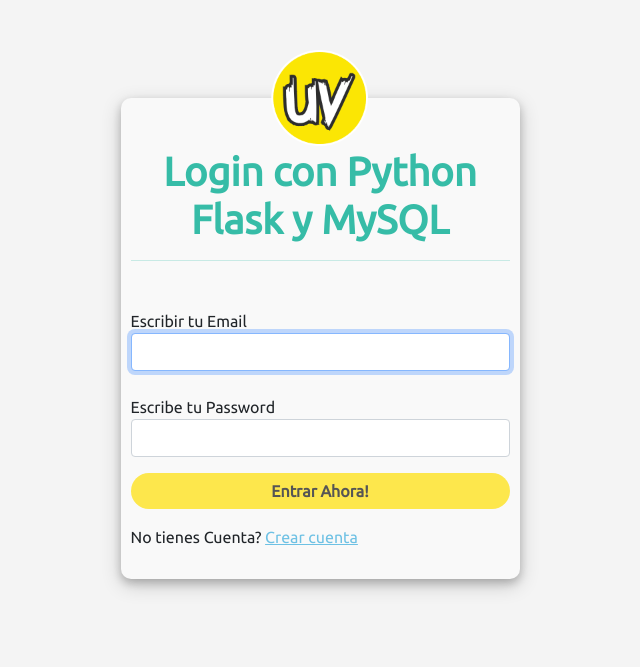
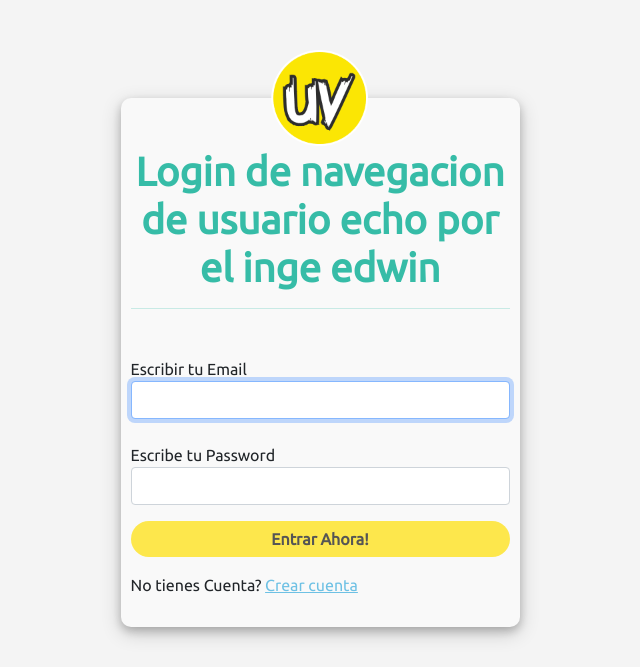
Before and after one commit to EdwinEc09/login_videos, a Flask app: page / in a window 1280 px wide. Shown: the top 667 px of the page, without its empty margins (320-960 px from the left). Run offline with Flask 3, Linux system fonts and the light colour scheme; data comes from the database, SQL or seed files in the repository; some libraries are stand-ins or nearby versions.

Commit message:
se hace unas cosas

```diff
--- a/app/templates/public/dashboard/pages/Dashboard.html
+++ b/app/templates/public/dashboard/pages/Dashboard.html
@@ -18,7 +18,7 @@
             <div class="rating">4.8</div>
           </div>
           <div class="recipe-info">
-            <span>Ing. Urian Viera</span>
+            <span>Ing. Edwin Escorcia</span>
             <div class="time">15 min</div>
           </div>
         </div>
@@ -34,7 +34,7 @@
             <div class="rating">4.8</div>
           </div>
           <div class="recipe-info">
-            <span>Ing. Urian Viera</span>
+            <span>Ing. Edwin Escorcia</span>
             <div class="time">15 min</div>
           </div>
         </div>
@@ -50,7 +50,7 @@
             <div class="rating">4.8</div>
           </div>
           <div class="recipe-info">
-            <span>Ing. Urian Viera</span>
+            <span>Ing. Edwin Escocia</span>
             <div class="time">15 min</div>
           </div>
         </div>
--- /dev/null
+++ b/app/templates/public/dashboard/papo.html
@@ -0,0 +1 @@
+<h1 class="mb-3" id="title">chupalo <hr> </h1>
--- a/app/templates/public/modulo_login/index.html
+++ b/app/templates/public/modulo_login/index.html
@@ -1,5 +1,5 @@
 {% extends 'public/modulo_login/base_login.html' %}
-{% block title %}Login | Urian{% endblock %}
+{% block title %}Login | Edwin{% endblock %}
 
 {% block body %}
 
@@ -12,6 +12,8 @@
         <a href="{{ url_for('inicio') }}">
             <img src="{{url_for('static', filename ='assets/imgs/logo.png') }}" alt="Logo" class="logoLogin">
         </a>
+
+         <!---manda al logins-->
     </div>
       {% include 'public/modulo_login/login.html' %}
     </div>
--- a/app/templates/public/modulo_login/login.html
+++ b/app/templates/public/modulo_login/login.html
@@ -1,5 +1,5 @@
 
-<h1 class="mb-5" id="title">Login con Python Flask y MySQL <hr> </h1>
+<h1 class="mb-5" id="title">Login de navegacion de usuario echo por el inge edwin <hr> </h1>
 <form action="{{ url_for('loginUser') }}" method="POST" autocomplete="off">
     <div class="mb-6">
         <label for="email" class="form-label">Escribir tu Email</label>
```
